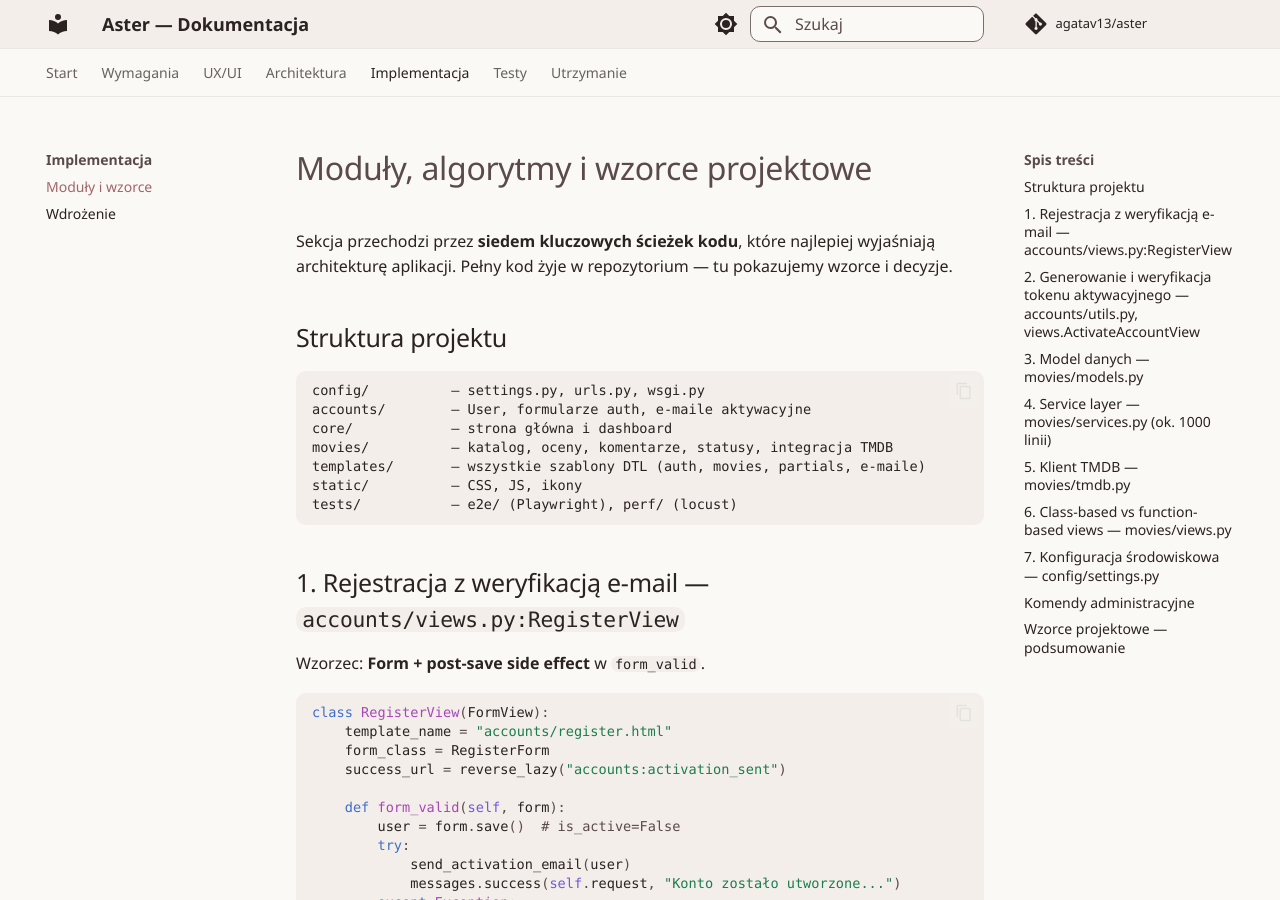
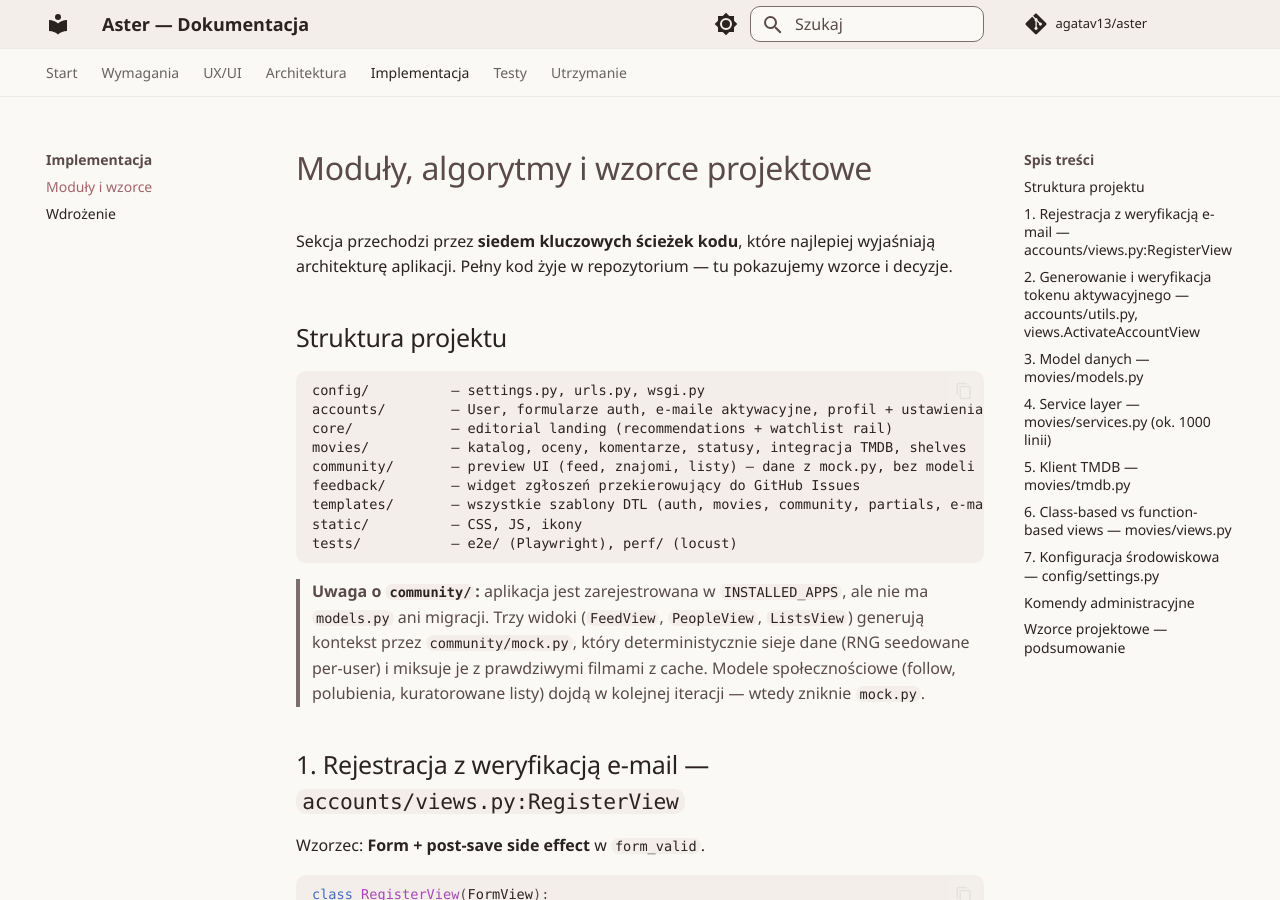
Before and after one commit to agatav13/aster, an MkDocs documentation site: the page built from docs/implementation/modules.md, in a window 1280 px wide and 900 px high. Built offline with MkDocs 1.6.1 and Material for MkDocs 9.7.7, drawn with Linux system fonts in a browser that asks for light colours; comment, search, counter and statistics services are not loaded; some of the changed text lies outside the part shown.

Commit message:
docs: sync sitemap, modules, and TMDB client list with editorial redesign
Reflects the new /auth/settings/ split, the /community/ preview app
(mock-only, no models), and the curated shelves on /movies/. Updates
the TmdbClient method list to match the actual surface (top-rated,
now-playing, upcoming, recommendations, person credits, plus the new
discover_popular keyword filters).

Co-Authored-By: Claude Opus 4.7 (1M context) <noreply@anthropic.com>

````diff
--- a/docs/implementation/modules.md
+++ b/docs/implementation/modules.md
@@ -8,13 +8,23 @@ repozytorium — tu pokazujemy wzorce i decyzje.
 
 ```
 config/          — settings.py, urls.py, wsgi.py
-accounts/        — User, formularze auth, e-maile aktywacyjne
-core/            — strona główna i dashboard
-movies/          — katalog, oceny, komentarze, statusy, integracja TMDB
-templates/       — wszystkie szablony DTL (auth, movies, partials, e-maile)
+accounts/        — User, formularze auth, e-maile aktywacyjne, profil + ustawienia
+core/            — editorial landing (recommendations + watchlist rail)
+movies/          — katalog, oceny, komentarze, statusy, integracja TMDB, shelves
+community/       — preview UI (feed, znajomi, listy) — dane z mock.py, bez modeli
+feedback/        — widget zgłoszeń przekierowujący do GitHub Issues
+templates/       — wszystkie szablony DTL (auth, movies, community, partials, e-maile)
 static/          — CSS, JS, ikony
 tests/           — e2e/ (Playwright), perf/ (locust)
 ```
+
+> **Uwaga o `community/`:** aplikacja jest zarejestrowana w
+> `INSTALLED_APPS`, ale nie ma `models.py` ani migracji. Trzy widoki
+> (`FeedView`, `PeopleView`, `ListsView`) generują kontekst przez
+> `community/mock.py`, który deterministycznie sieje dane (RNG seedowane
+> per-user) i miksuje je z prawdziwymi filmami z cache. Modele
+> społecznościowe (follow, polubienia, kuratorowane listy) dojdą w
+> kolejnej iteracji — wtedy zniknie `mock.py`.
 
 ## 1. Rejestracja z weryfikacją e-mail — `accounts/views.py:RegisterView`
 
@@ -111,6 +121,20 @@ def visible_comments_for(movie: Movie) -> QuerySet[Comment]:
     return movie.comments.filter(status=Comment.VISIBLE).select_related("user").order_by("-created_at")
 ```
 
+- **Shelves (rails na stronie `/movies/`)** — `fetch_trending_shelf`,
+  `fetch_top_rated_shelf`, `fetch_genre_shelf`,
+  `fetch_community_top_rated_shelf`,
+  `fetch_seeded_recommendations_shelf`,
+  `fetch_continue_exploring_shelf`, `fetch_polish_cinema_shelf`. Każda
+  funkcja zwraca `list[MovieListItem]` (cap = `SHELF_LIMIT`) i
+  **łyka błędy** (`TmdbApiError`, `TmdbConfigError`) — zwraca pustą
+  listę i loguje `warning`/`debug`. Widok (`MovieListView._build_shelves`)
+  filtruje puste rails na końcu, dzięki czemu nigdy nie renderuje
+  zatytułowanej półki bez kafelków. Personalne rails
+  („Bo oceniłeś wysoko", „Kontynuuj odkrywanie") są źródłowane z
+  ratingów użytkownika i credits z `MovieCredit`; już oglądane / ocenione
+  filmy są wykluczane przez `_interacted_tmdb_ids`.
+
 ## 5. Klient TMDB — `movies/tmdb.py`
 
 Wzorzec: **Adapter** + **typed payloads** (Pydantic-podobne `TypedDict`-y `TmdbMovieSummary`, `TmdbMovieDetail`, `TmdbCredits`).
````
Also changed, not shown: docs/architecture/apis.md (+16 -3 lines), docs/architecture/system.md (+1 -0 lines), docs/maintenance/user-guide.md (+10 -4 lines), docs/ux/sitemap.md (+15 -0 lines).
